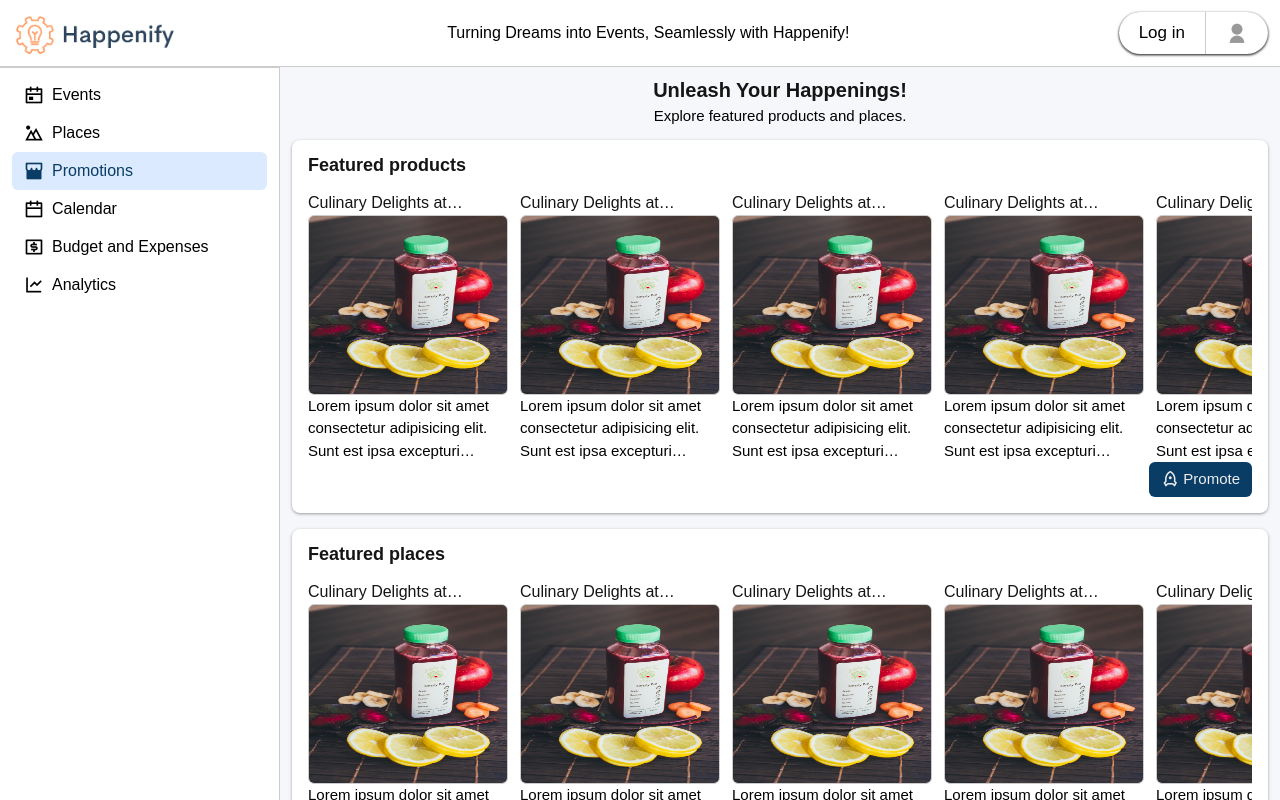
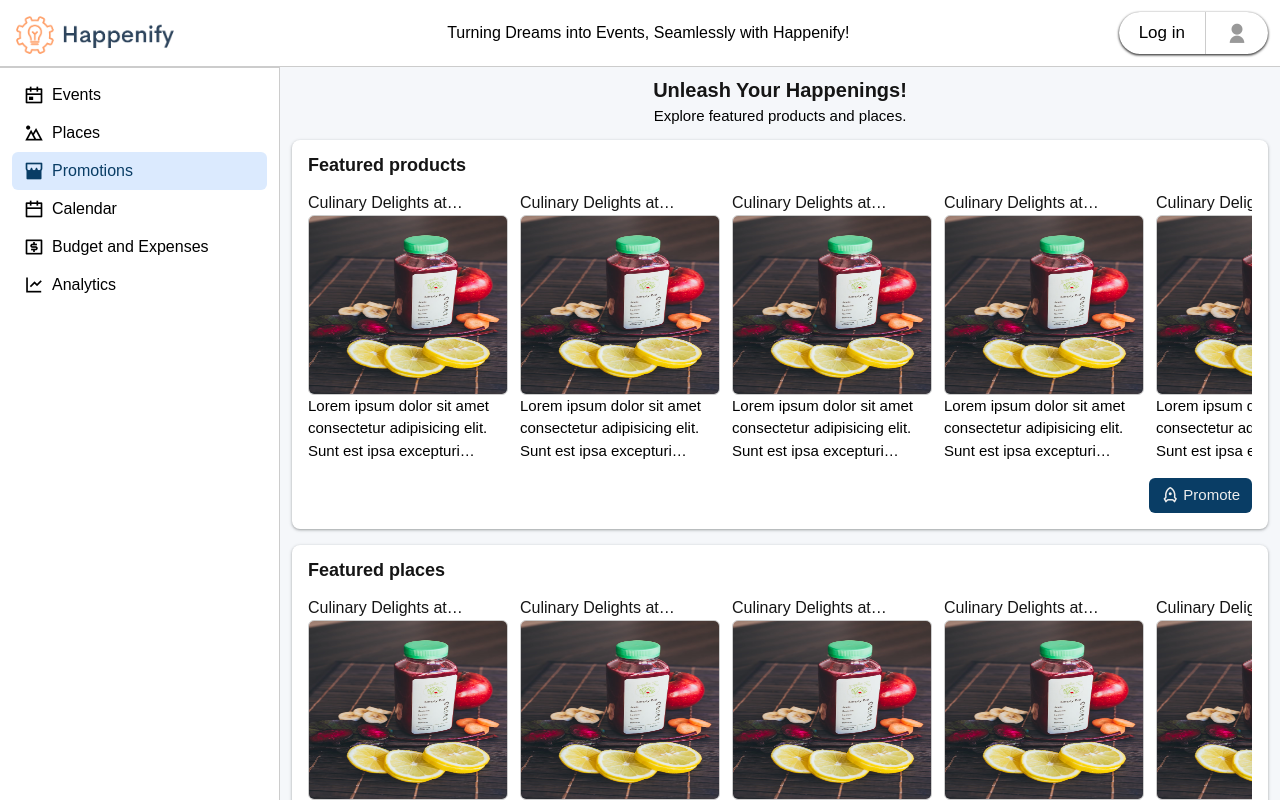
Before and after one commit to bhuvanpddahal/Happenify, a React (Create React App) app in the folder client/: page /promotions in a window 1280 px wide. Shown: the top 800 px of the page. Built offline with nearby package versions, Linux system fonts and the light colour scheme; no server answers; a web font is replaced by a local one.

Commit message:
Scrollbar customized

```diff
--- a/client/src/components/Promotion/Card.tsx
+++ b/client/src/components/Promotion/Card.tsx
@@ -14,7 +14,7 @@
     description
 }: CardProp) => {
     return (
-        <li className='min-w-200px'>
+        <li className='min-w-200px pb-2'>
             <h1 className='font-medium text-dark line-clamp-1'>{title}</h1>
             <img className='h-180px w-full rounded-md border border-solid border-grey' src={ProductImg} alt="image" />
             <p className='text-15px line-clamp-3'>{description}</p>
--- a/client/src/components/Promotion/Promotion.tsx
+++ b/client/src/components/Promotion/Promotion.tsx
@@ -33,7 +33,7 @@
                     />
                 ))}
             </ul>
-            <div className='text-right mb-2'>
+            <div className='text-right my-2'>
                 <Link to={promoteLink} className='bg-primary text-15px px-3 py-1 rounded-md inline-flex items-center gap-1 text-lightgrey cursor-pointer hover:bg-primarydark'>
                     <i className="ri-rocket-line text-18px"></i> Promote
                 </Link>
--- a/client/src/index.css
+++ b/client/src/index.css
@@ -7,7 +7,18 @@
 }
 
 *::-webkit-scrollbar {
-  width: 0;
+  width: 5px;
+  height: 5px;
+}
+
+*::-webkit-scrollbar-track {
+  box-shadow: inset 0 0 5px #ccc;
+  border-radius: 10px;
+}
+
+*::-webkit-scrollbar-thumb {
+  background: linear-gradient(45deg, #d12a04, #f98d53);
+  border-radius: 10px;
 }
 
 .react-calendar {
```
